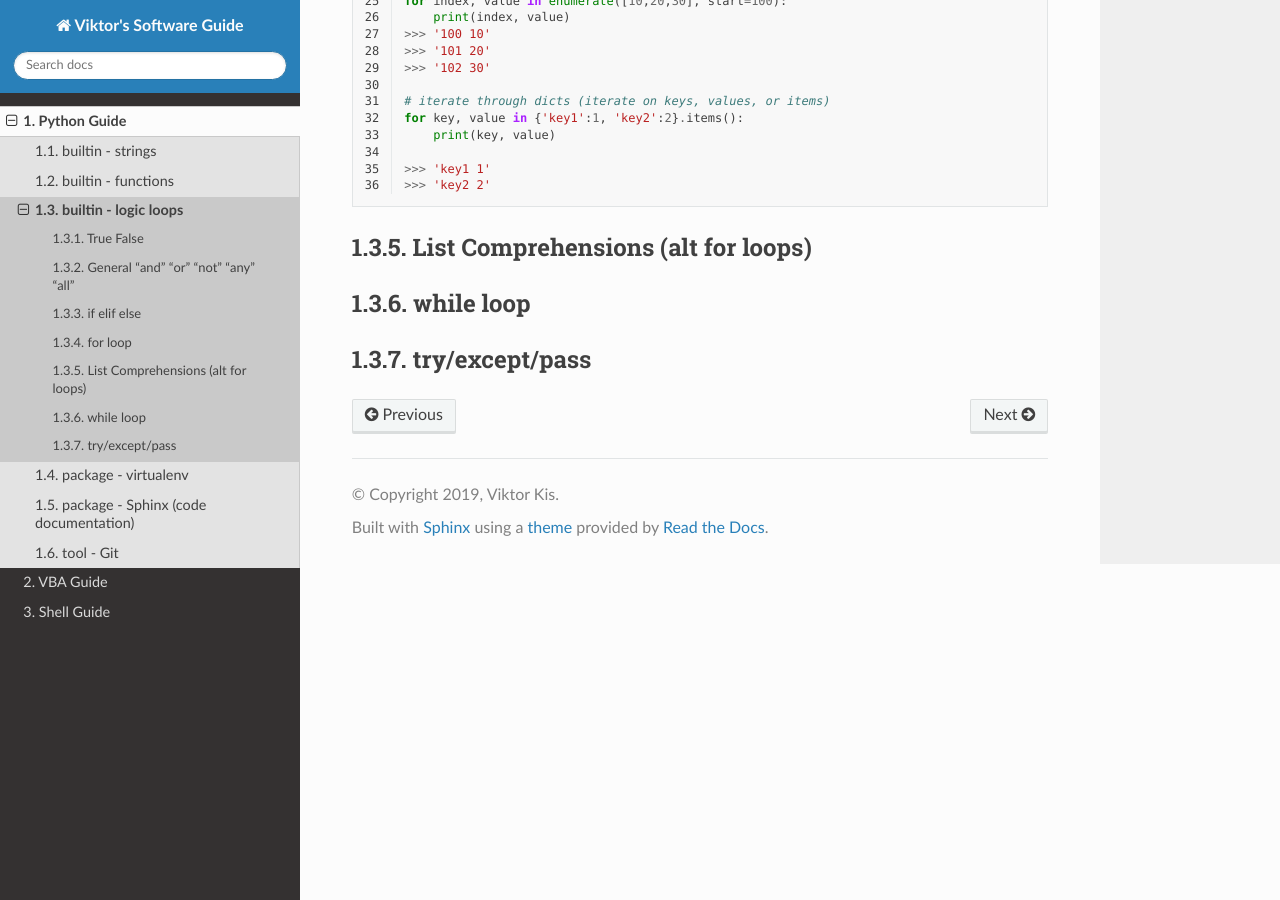
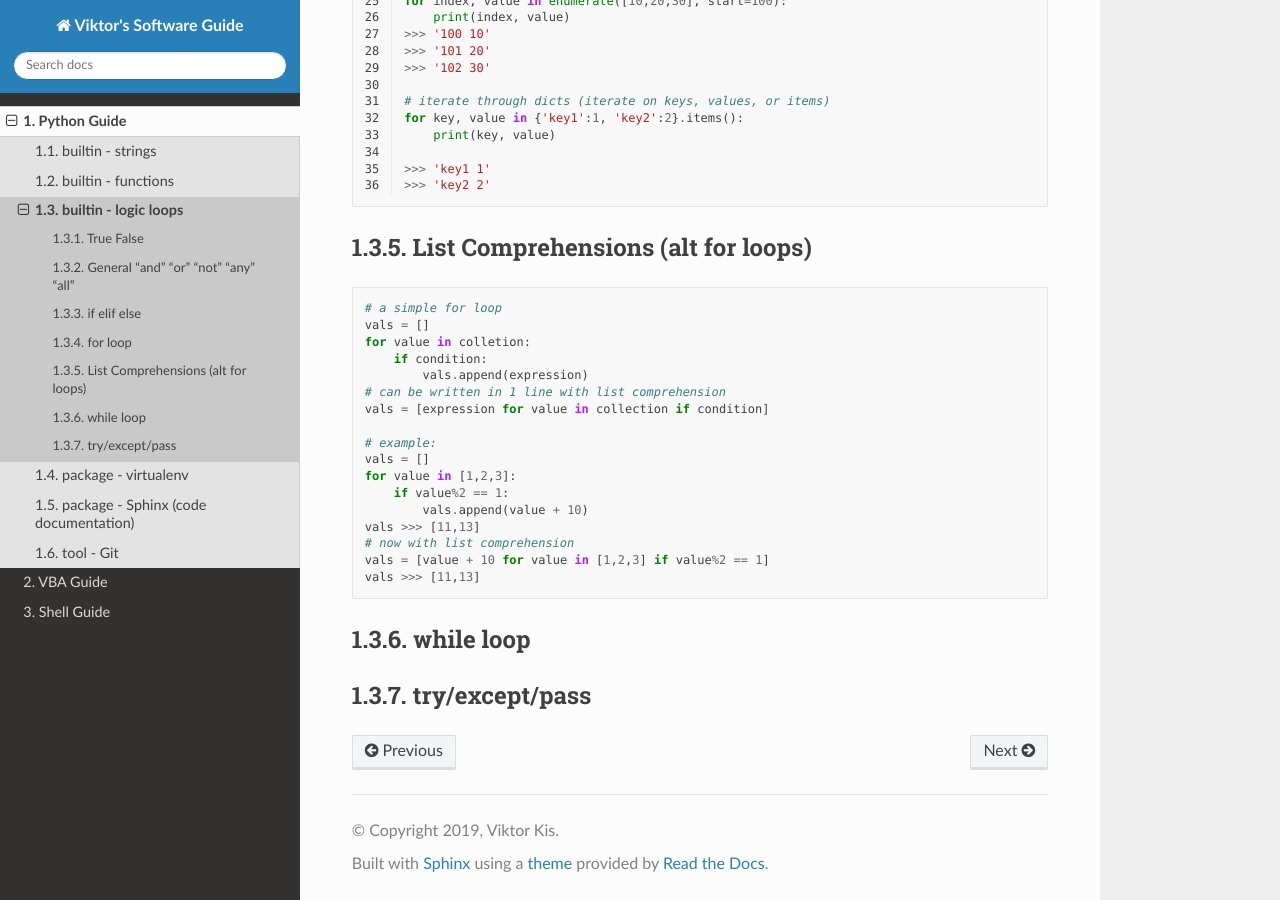
Before and after one commit to PydPiper/viks_SoftwareGuide, a Sphinx documentation site: the page built from source/python/logic_loops.rst, in a window 1280 px wide and 900 px high, scrolled down 1824 px. Built offline with Sphinx 7.4.7 and the Read the Docs theme 2.0.0, drawn with Linux system fonts in a browser that asks for light colours.

Commit message:
added py loop - list comprehensions

```diff
--- a/source/python/logic_loops.rst
+++ b/source/python/logic_loops.rst
@@ -114,6 +114,26 @@ for loop
 List Comprehensions (alt for loops)
 -----------------------------------
 
+.. code-block:: python
+
+    # a simple for loop
+    vals = []
+    for value in colletion:
+        if condition:
+            vals.append(expression)
+    # can be written in 1 line with list comprehension
+    vals = [expression for value in collection if condition]
+
+    # example:
+    vals = []
+    for value in [1,2,3]:
+        if value%2 == 1:
+            vals.append(value + 10)
+    vals >>> [11,13]
+    # now with list comprehension
+    vals = [value + 10 for value in [1,2,3] if value%2 == 1]
+    vals >>> [11,13]
+
 
 
 while loop
```
